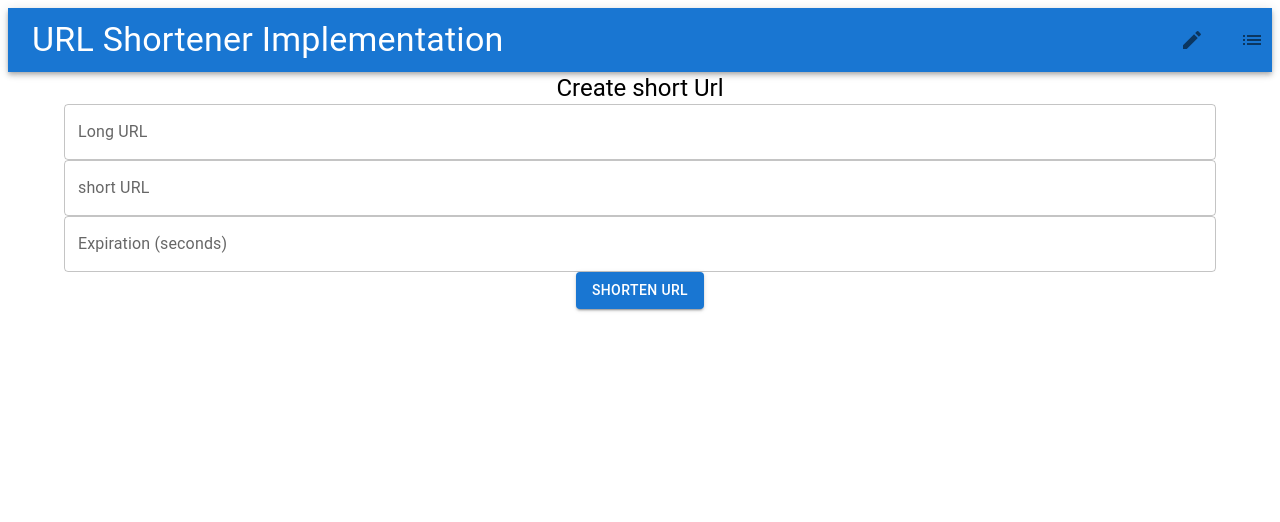
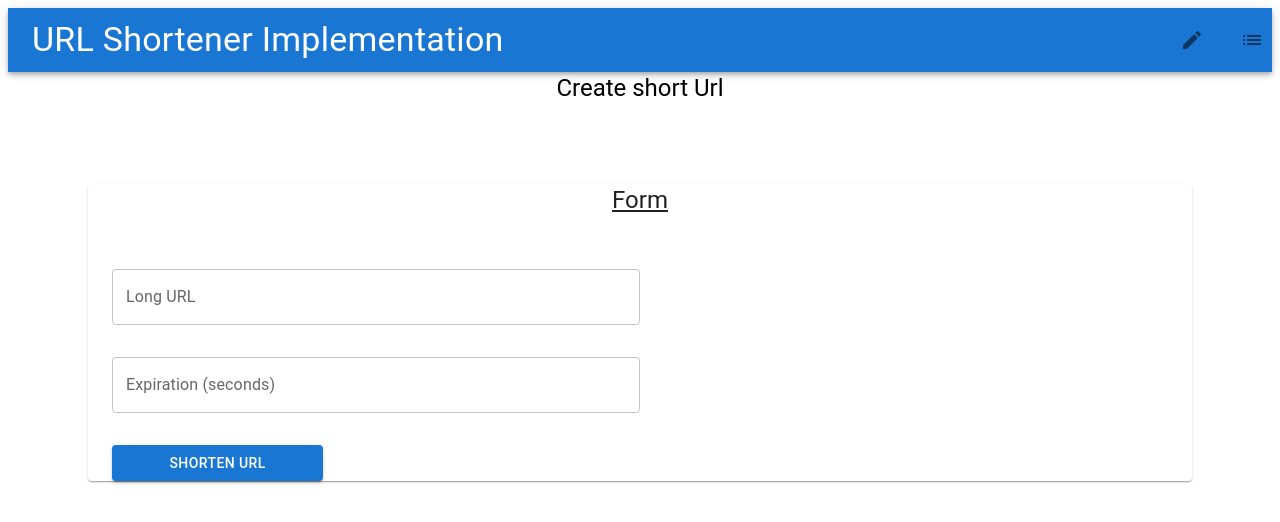
Before and after one commit to Amitai36/URL-Shortener-Implementation, a React (Vite) app in the folder front/: page /create in a window 1280 px wide. Shown: the top 522 px of the page. Built offline with nearby package versions, Linux system fonts and the light colour scheme.

Commit message:
order the form using zod

```diff
--- a/front/package.json
+++ b/front/package.json
@@ -12,6 +12,7 @@
   "dependencies": {
     "@emotion/react": "^11.13.3",
     "@emotion/styled": "^11.13.0",
+    "@hookform/resolvers": "^3.9.0",
     "@mui/material": "^6.1.1",
     "base62": "^2.0.2",
     "react": "^18.3.1",
@@ -19,7 +20,8 @@
     "react-hook-form": "^7.53.0",
     "react-query": "^3.39.3",
     "react-router-dom": "^6.26.2",
-    "react-toastify": "^10.0.5"
+    "react-toastify": "^10.0.5",
+    "zod": "^3.23.8"
   },
   "devDependencies": {
     "@eslint/js": "^9.9.0",
--- a/front/src/api/fetch.ts
+++ b/front/src/api/fetch.ts
@@ -1,9 +1,9 @@
 import axios from "axios"
 
-import { FormData, ShortUrl } from "./types";
+import { FormData, shortUrl, ShortUrl } from "./types";
 
 export const addShorten = async (data: FormData) => {
-    const response = await axios.post<FormData>('http://localhost:3000/api/url/shorten', data);
+    const response = await axios.post<FormData & shortUrl>('http://localhost:3000/api/url/shorten', data);
     return response.data
 }
 
--- a/front/src/api/query.ts
+++ b/front/src/api/query.ts
@@ -6,9 +6,8 @@ import { AxiosError } from "axios";
 
 export const useAddShortUrl = () => {
     return useMutation(["url"], addShorten, {
-        onSuccess: (_data, v) => {
-            console.log(_data, v)
-            toast.success(v.shortUrl)
+        onSuccess: (data) => {
+            toast.success(data.shortUrl)
         },
         onError: (e: AxiosError<{ message: string }>) => {
             toast.error(e.response?.data?.message)
--- a/front/src/api/types.ts
+++ b/front/src/api/types.ts
@@ -1,8 +1,9 @@
 export interface FormData {
     longUrl: string;
-    shortUrl: string
     expiresIn?: number;
 }
+
+export type shortUrl = { shortUrl: string }
 
 export interface ShortUrl {
     shortUrl: string
--- a/front/src/components/Form.tsx
+++ b/front/src/components/Form.tsx
@@ -1,41 +1,46 @@
-import axios from 'axios';
+import { z } from 'zod';
 import { useForm } from 'react-hook-form';
-import { Button, TextField, Container, Typography } from '@mui/material';
+import { Button, TextField, Container, Typography, Stack } from '@mui/material';
 
 import { FormData } from '../api/types';
 import { useAddShortUrl } from '../api/query';
+import { urlSchema } from '../modules/zodSchema';
+import { zodResolver } from '@hookform/resolvers/zod';
+
+
+type FormSchema = z.infer<typeof urlSchema>;
 
 function Form() {
-    const { register, handleSubmit } = useForm<FormData>();
+    const { register, handleSubmit, formState: { errors } } = useForm<FormSchema>({ resolver: zodResolver(urlSchema) });
     const { mutate } = useAddShortUrl()
-
     const onSubmit = async (data: FormData) => {
         mutate({ ...data })
     };
 
     return (
         <Container>
-            <form onSubmit={handleSubmit(onSubmit)}>
+            <Typography variant='h5' sx={{ textDecoration: "underline" }}>Form</Typography>
+            <form onSubmit={handleSubmit(onSubmit)} style={{ marginTop: "5%" }}>
+                <Stack spacing={2}>
                     <TextField
+                        color={errors.longUrl && "error"}
                         label="Long URL"
                         variant="outlined"
-                    fullWidth
+                        sx={{ width: "50%" }}
                         {...register('longUrl', { required: true })}
                     />
+                    <Typography color="error">{errors.longUrl?.message}</Typography>
                     <TextField
-                    label="short URL"
-                    variant="outlined"
-                    fullWidth
-                    {...register('shortUrl', { required: true })}
-                />
-                <TextField
+                        color={errors.expiresIn && "error"}
                         label="Expiration (seconds)"
                         variant="outlined"
                         type="number"
-                    fullWidth
-                    {...register('expiresIn')}
+                        sx={{ width: "50%" }}
+                        {...register('expiresIn', { required: true, valueAsNumber: true })}
                     />
-                <Button type="submit" variant="contained" color="primary">Shorten URL</Button>
+                    <Typography color="error">{errors.expiresIn?.message}</Typography>
+                    <Button sx={{ width: "20%" }} type="submit" variant="contained" color="primary">Shorten URL</Button>
+                </Stack>
             </form>
         </Container>
     )
--- /dev/null
+++ b/front/src/modules/zodSchema.ts
@@ -0,0 +1,6 @@
+import { z } from "zod";
+
+export const urlSchema = z.object({
+    longUrl: z.string().url("invalid url or not exist"),
+    expiresIn: z.number().min(1),
+});
--- a/front/src/pages/UrlList.tsx
+++ b/front/src/pages/UrlList.tsx
@@ -4,10 +4,11 @@ import { useGetAllShortUrl } from "../api/query"
 
 function UrlList() {
     const { data, isLoading } = useGetAllShortUrl()
-    console.log(data)
+
     if (!data || isLoading) {
-        return <h1>loading...</h1>
+        return <Typography variant="h1">loading...</Typography>
     }
+
     return (
         <div style={{ textAlign: "center" }}>
             <Typography variant="h5">short url list</Typography>
--- a/front/src/pages/createUrl/UrlForm.tsx
+++ /dev/null
@@ -1,9 +0,0 @@
-import Form from "../../components/Form"
-
-function UrlForm() {
-  return (
-    <Form />
-  )
-}
-
-export default UrlForm
--- a/front/src/pages/createUrl/index.tsx
+++ b/front/src/pages/createUrl/index.tsx
@@ -1,12 +1,14 @@
-import { Typography } from "@mui/material"
+import { Paper, Typography } from "@mui/material"
 
-import UrlForm from "./UrlForm"
+import Form from "../../components/Form"
 
 function CreateUrl() {
     return (
         <div style={{ textAlign: "center" }}>
             <Typography variant="h5">Create short Url</Typography>
-            <UrlForm />
+            <Paper sx={{ margin: 10 }}>
+                <Form />
+            </Paper>
         </div>
     )
 }
```
Also changed, not shown: 1 other file (tests, documents, lock files or other folders). Lines whose indentation alone changed are shown as unchanged.
